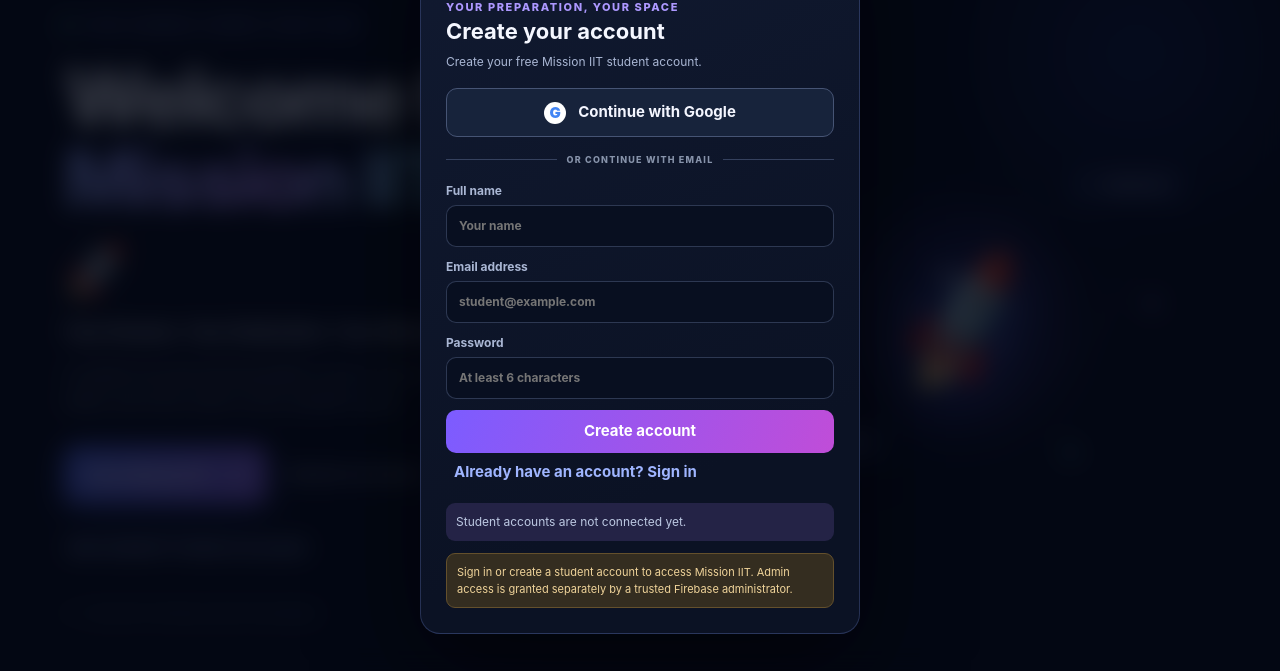
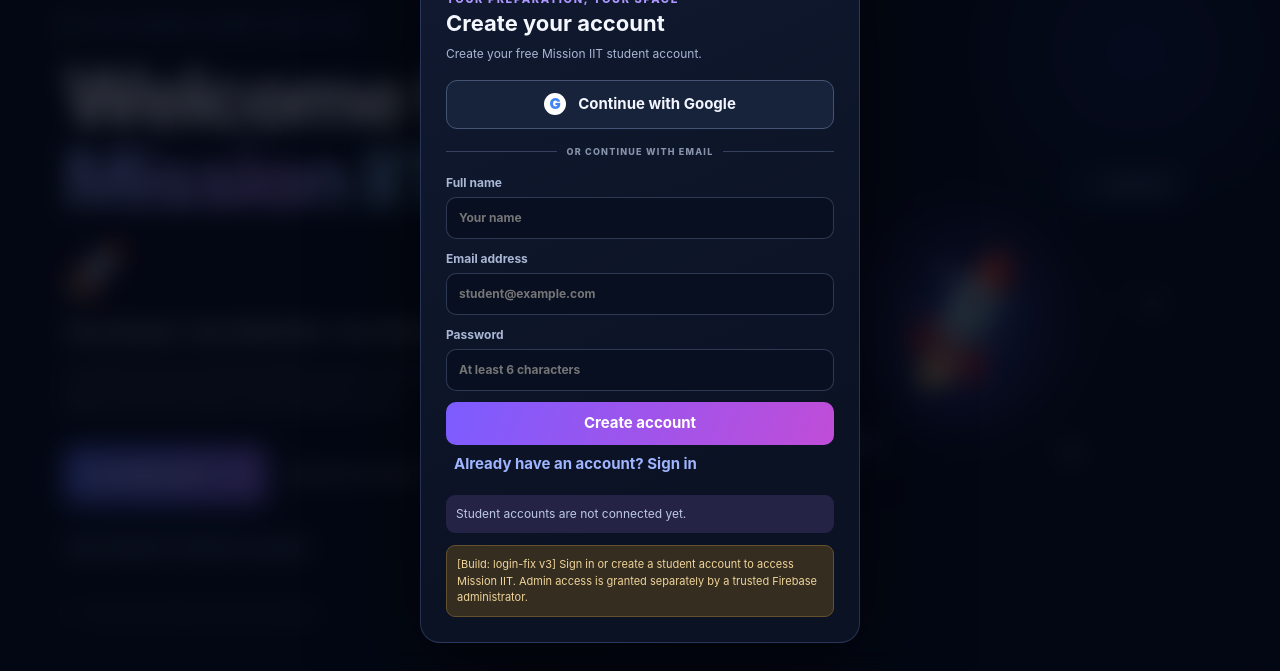
Before and after one commit to aworkiit69-max/mission-iit, a plain HTML site: page index.html in a window 1280 px wide. Both pictures are taken after a click on the button "Create account". Shown: the part 129-800 px from the top of the page. Drawn offline with Linux system fonts and the light colour scheme; no server answers.

Commit message:
Add files via upload

```diff
--- a/index.html
+++ b/index.html
@@ -489,7 +489,7 @@ body.auth-locked .auth-close{display:block}
   <button class="auth-switch" id="authForgot" type="button" style="display:block;margin-bottom:4px">Forgot password?</button>
   <button class="auth-switch" id="authSwitch" onclick="toggleAuthMode()">New to Mission IIT? Create an account</button>
   <div class="auth-status" id="authStatus" role="status">Student accounts are not connected yet.</div>
-  <div class="auth-config-note" id="authConfigNote">Sign in or create a student account to access Mission IIT. Admin access is granted separately by a trusted Firebase administrator.</div>
+  <div class="auth-config-note" id="authConfigNote">[Build: login-fix v3] Sign in or create a student account to access Mission IIT. Admin access is granted separately by a trusted Firebase administrator.</div>
  </div>
 </div>
 
```
